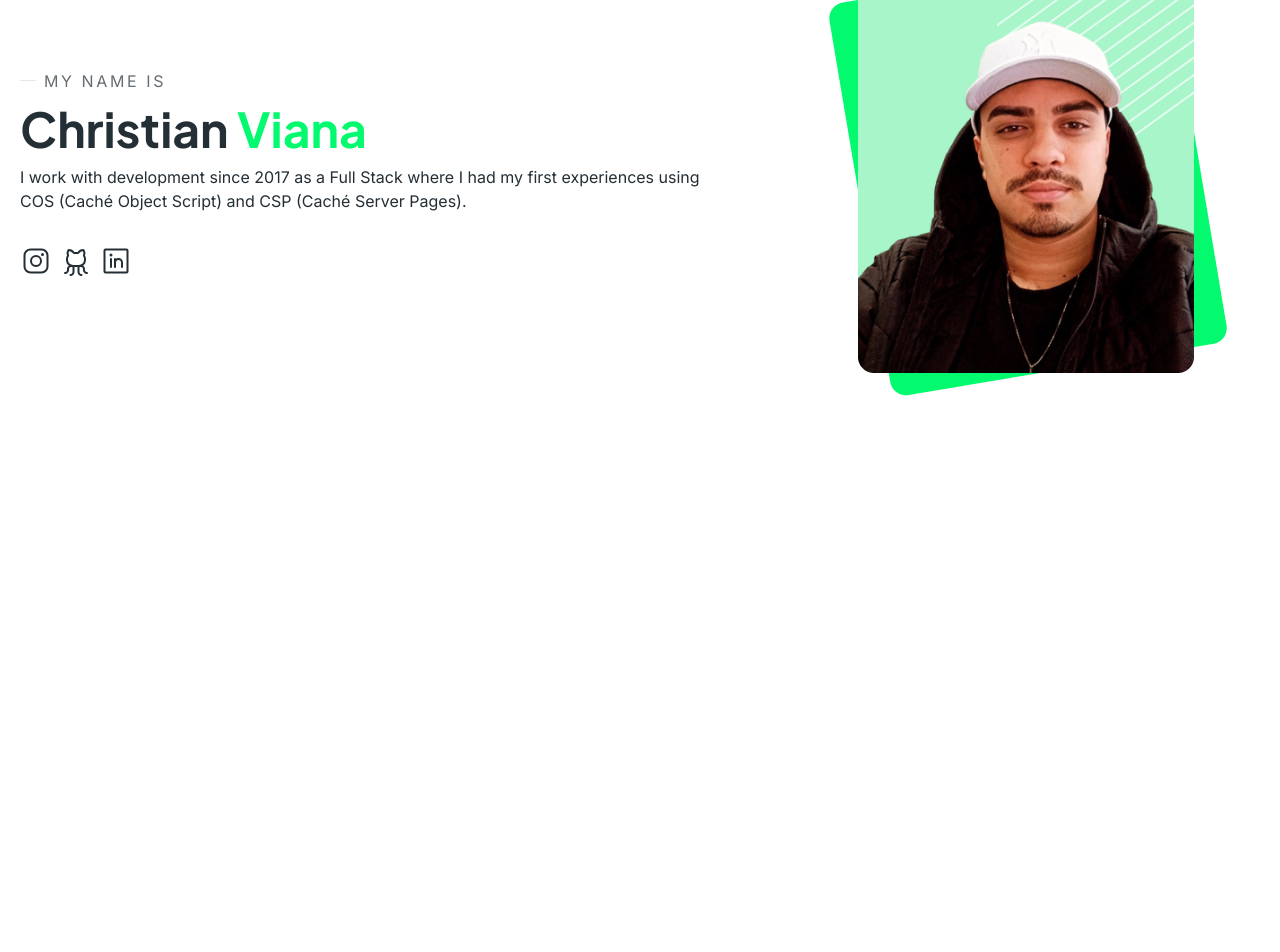
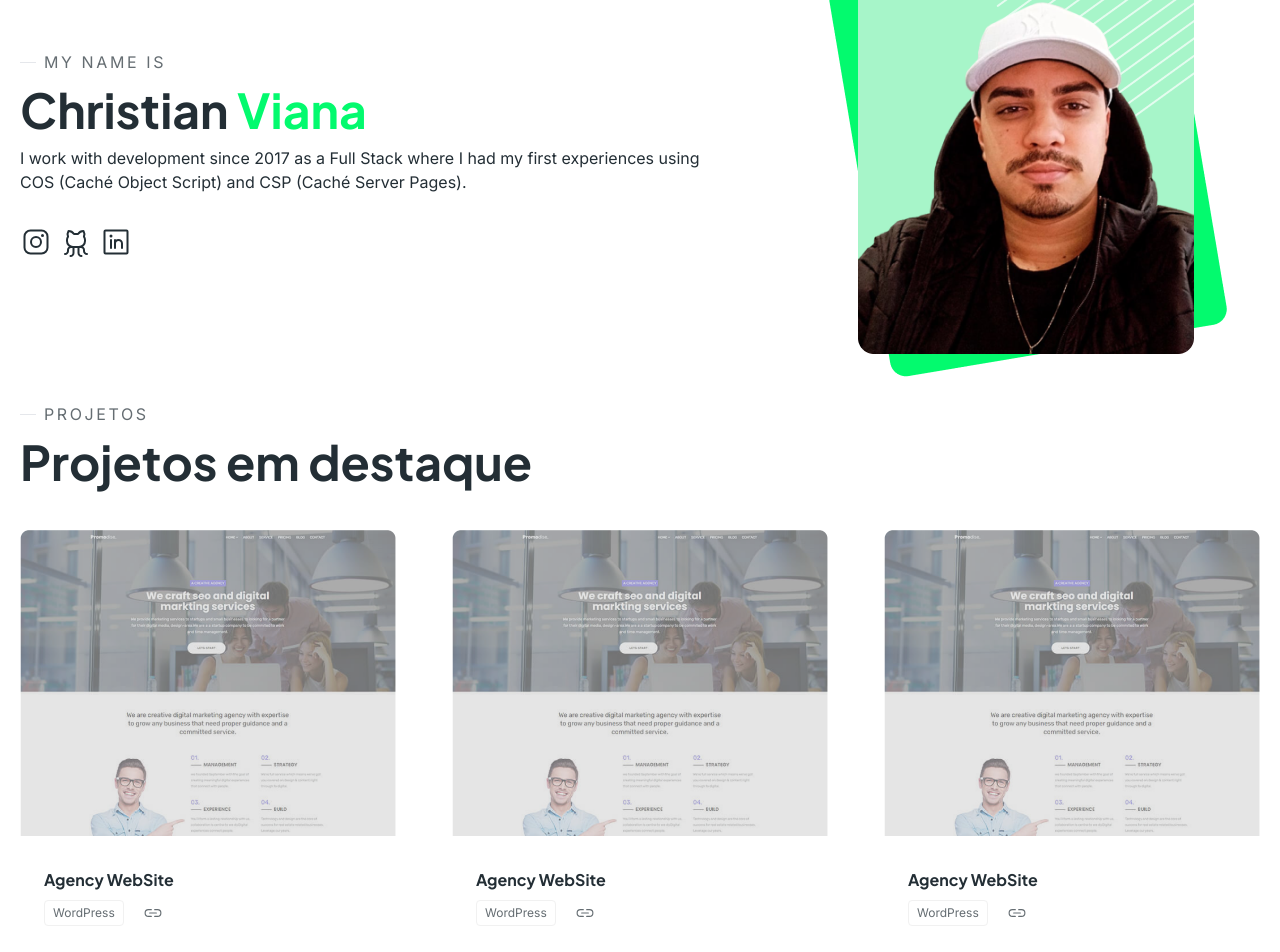
Before and after one commit to chrisviana/portifolio, a JavaScript app: page / in a window 1280 px wide. Shown: the part 290-1242 px from the top of the page. Before the commit the page ends 800 px from the top, so only its background shows below. Built offline with nearby package versions, Linux system fonts and the light colour scheme; the HTML template or start-up script is replaced by a standard one.

Commit message:
Criado seção de projetos

```diff
--- a/src/App.js
+++ b/src/App.js
@@ -1,11 +1,13 @@
 import { About } from "./components/About";
 import { Header } from "./components/Header";
+import { Projects } from "./components/Projetos/Projects";
 
 function App() {
   return (
-    <div className="max-w-7xl	w-full mx-auto">
+    <div className="max-w-7xl	w-full mx-auto p-5">
       <Header />
       <About />
+      <Projects />
     </div>
   );
 }
--- a/src/components/About.js
+++ b/src/components/About.js
@@ -4,19 +4,19 @@ import HeroImagem from "../assets/hero-image.png";
 
 export function About() {
   return (
-    <div className="sm:flex items-center mt-36 p-5">
+    <div className="sm:flex items-center mt-36">
       <div>
         <Title title={"MY NAME IS"} />
         <h1 className="font-plus text-font-400 text-[3rem]">Christian <span className="text-font-verde">Viana</span></h1>
         <p className="text-[#232E35]">
-        I work with development since 2017 as a Full Stack where I had my first experiences using COS (Caché Object Script) and CSP (Caché Server Pages).
+          I work with development since 2017 as a Full Stack where I had my first experiences using COS (Caché Object Script) and CSP (Caché Server Pages).
         </p>
         <div className="flex mt-8 gap-2">
           <a href="/" className="hover:text-font-verde">
-            <InstagramLogo size={32} color="#232E35"  />
+            <InstagramLogo size={32} color="#232E35" />
           </a>
           <a href="/">
-            <GithubLogo size={32}  color="#232E35" />
+            <GithubLogo size={32} color="#232E35" />
           </a>
           <a href="/">
             <LinkedinLogo size={32} color="#232E35" />
@@ -24,7 +24,7 @@ export function About() {
         </div>
       </div>
 
-      <img src={HeroImagem} alt=""  />
+      <img src={HeroImagem} alt="" />
     </div>
   );
 }
--- a/src/components/Header.js
+++ b/src/components/Header.js
@@ -1,9 +1,9 @@
 import Logo from '../assets/logo.png'
 import { Moon } from 'phosphor-react'
-export function Header(){
+export function Header() {
     return (
         <div className='sm:grid grid-cols-3 mt-2 '>
-            <img src={Logo} alt="Logo" className='w-44'/>
+            Christian Viana
             <div>
                 <ul className='flex gap-4 justify-center text-font-400'>
                     <li>Services</li>
@@ -12,7 +12,7 @@ export function Header(){
                 </ul>
             </div>
             <div className='flex gap-2 items-center justify-end'>
-                <Moon size={24} color="#FFF"/>
+                <Moon size={24} color="#FFF" />
                 <button className='text-font-300'>Resume</button>
             </div>
         </div>
--- /dev/null
+++ b/src/components/Projetos/Card.js
@@ -0,0 +1,22 @@
+import { LinkSimpleHorizontal } from 'phosphor-react'
+import ImgProjeto from '../../assets/img-projeto01.png'
+
+export function Card(props) {
+    return (
+        <div className="sm:w-96 h-[402px] mt-8">
+            <img src={ImgProjeto} alt="" />
+            <div className='ml-6'>
+                <p className='mt-8 font-plus text-base text-font-400'>Agency WebSite</p>
+                <div className='flex items-center gap-5 mt-2'>
+                    <span className='rounded border-solid border-fontbranca-200 border text-xs w-20 flex items-center px-2 py-1 text-font-200'>WordPress</span>
+                    <a href='/'>
+                        <LinkSimpleHorizontal size={18} color="#656D72" />
+                    </a>
+
+                </div>
+            </div>
+
+
+        </div>
+    )
+}
--- /dev/null
+++ b/src/components/Projetos/Projects.js
@@ -0,0 +1,18 @@
+import { Title } from "../Title";
+import { Card } from "./Card";
+
+export function Projects() {
+    return (
+        <div>
+            <div>
+                <Title title="PROJETOS" />
+                <h1 className="font-plus text-font-400 text-[3rem]">Projetos em destaque</h1>
+            </div>
+            <div className="sm:flex items-center justify-center gap-14">
+                <Card />
+                <Card />
+                <Card />
+            </div>
+        </div>
+    )
+}
--- a/tailwind.config.js
+++ b/tailwind.config.js
@@ -1,8 +1,8 @@
 /** @type {import('tailwindcss').Config} */
 module.exports = {
   content: [
-      "./src/**/*.js",
-      "./public/*.html"
+    "./src/**/*.js",
+    "./public/*.html"
   ],
   theme: {
     extend: {
@@ -18,7 +18,7 @@ module.exports = {
         },
 
         fontbranca: {
-          200: "#F1F1F1"
+          200: "  #F1F1F1"
         }
 
       }
```
Also changed, not shown: src/assets/img-projeto01.png (added), 1 other file (tests, documents, lock files or other folders).
